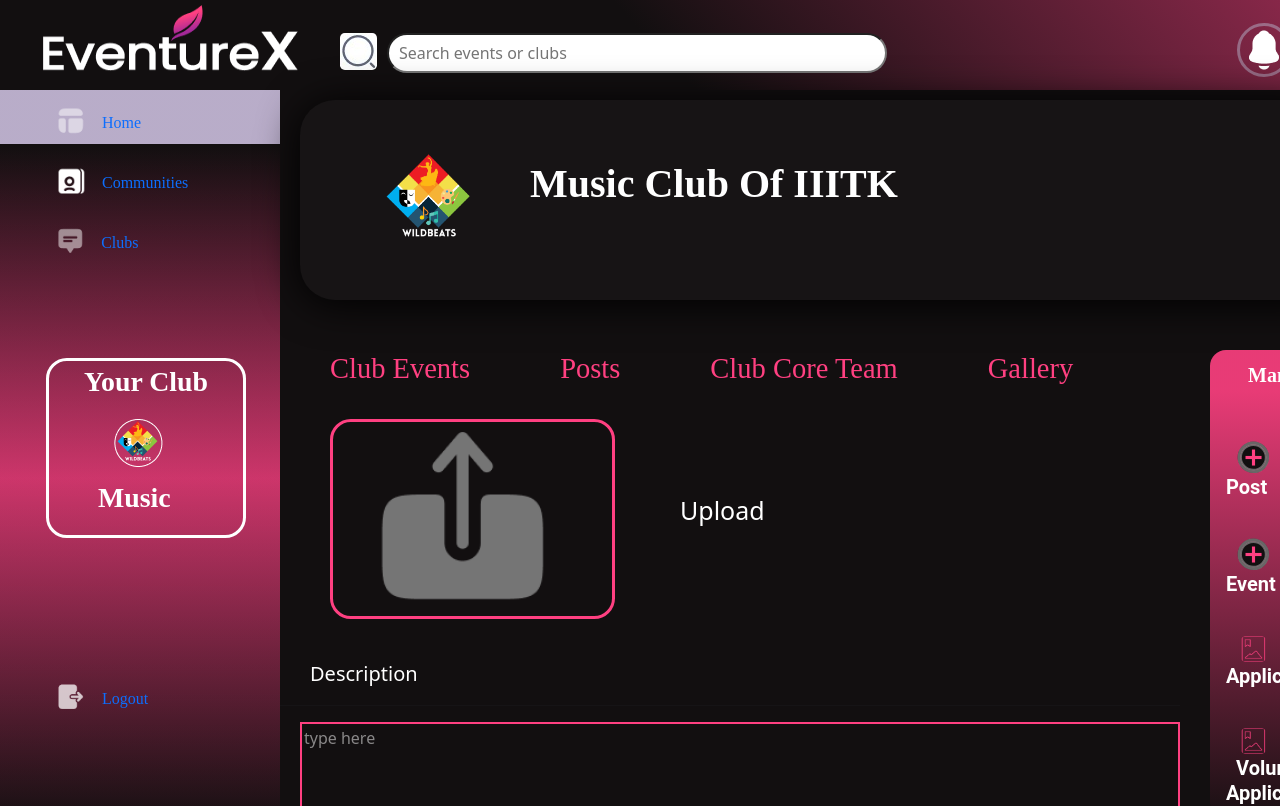
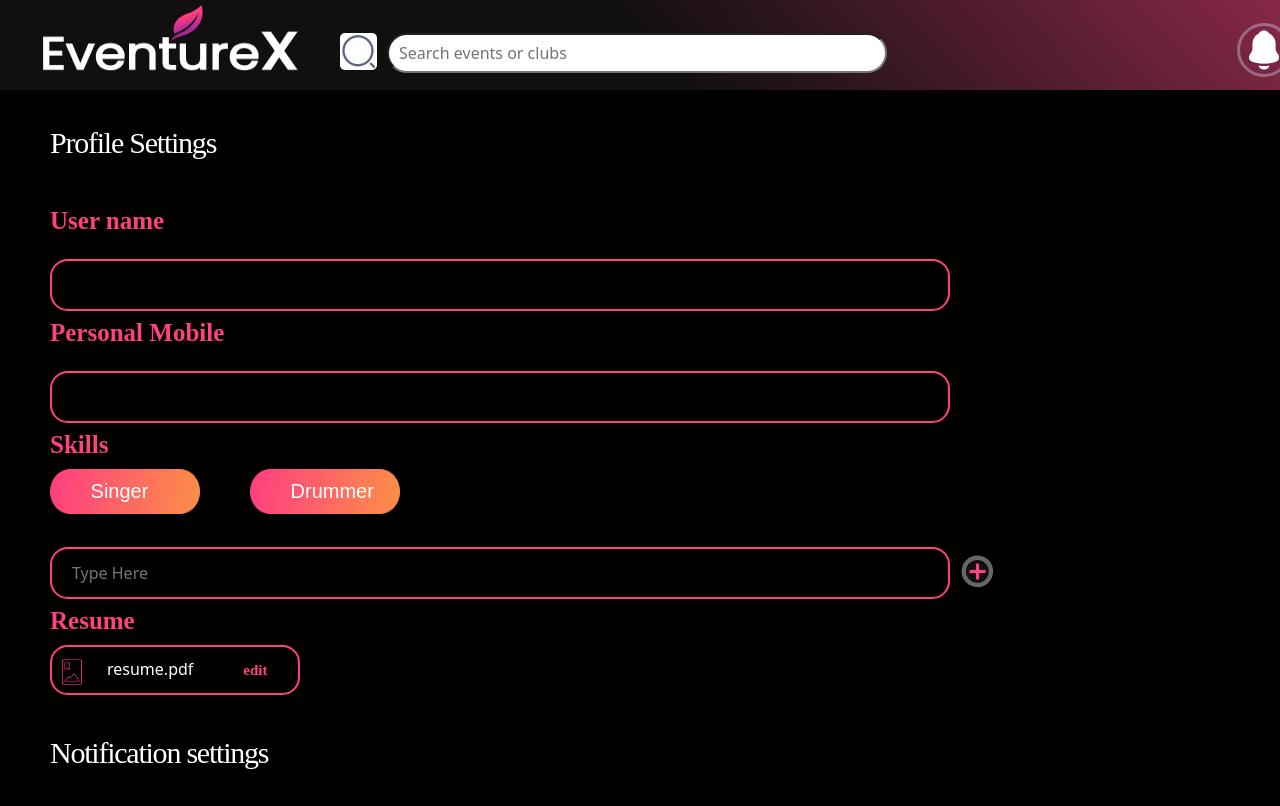
Before and after one commit to Namitsai19082005/EventureX-DBMS-Project, a React (Vite) app in the folder DBMS Project/: page / in a window 1280 px wide. Shown: the top 806 px of the page. Built offline with nearby package versions, Linux system fonts and the light colour scheme.

Commit message:
setting page added

```diff
--- a/DBMS Project/src/App.jsx
+++ b/DBMS Project/src/App.jsx
@@ -27,10 +27,10 @@ function App()
         {/* <WildbeatsCoreTeam></WildbeatsCoreTeam> */}
         {/* <WildbeatsPosts></WildbeatsPosts> */}
         {/* <Notification></Notification> */}
-        {/* <Settings></Settings> */}
-        <NewPost></NewPost>
+        {/* <NewPost></NewPost> */}
+        <Settings></Settings>
     </>
   );
 }
 
-export default NewPost;
+export default App;
--- a/DBMS Project/src/Components/Settings.jsx
+++ b/DBMS Project/src/Components/Settings.jsx
@@ -20,7 +20,7 @@ function Settings(){
         </div>
         <div className={styles.userform}>
           <form>
-          <input type="text" id="username" value="Drummer Aditya"/>
+          <input type="text" id="username"/>
           </form>
         </div>
       </div>
@@ -30,7 +30,7 @@ function Settings(){
         </div>
         <div className={styles.userform}>
           <form>
-          <input type="text" id="username" value="12345679890"/>
+          <input type="text" id="username"/>
           </form>
         </div>
       </div>
```
